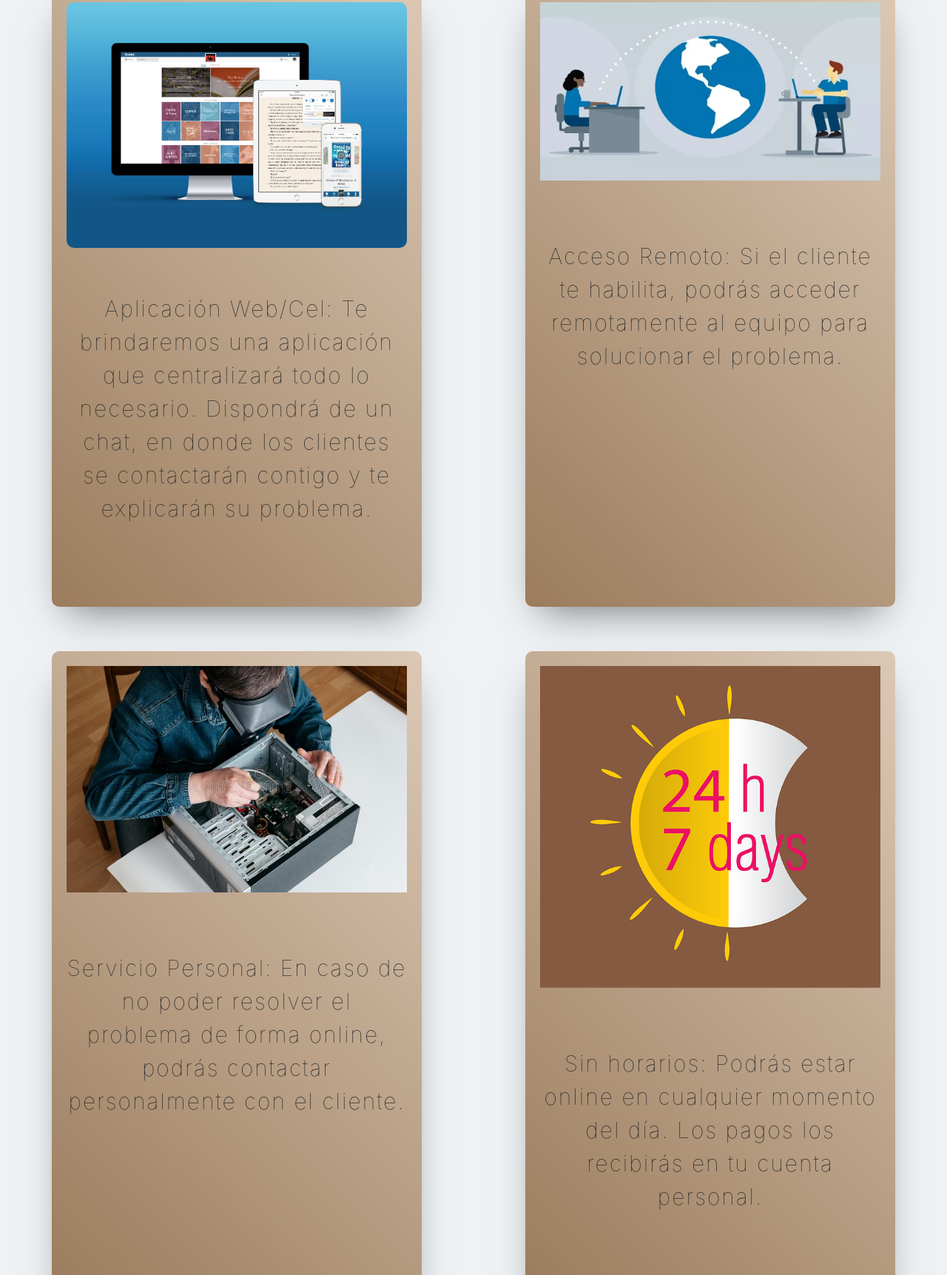
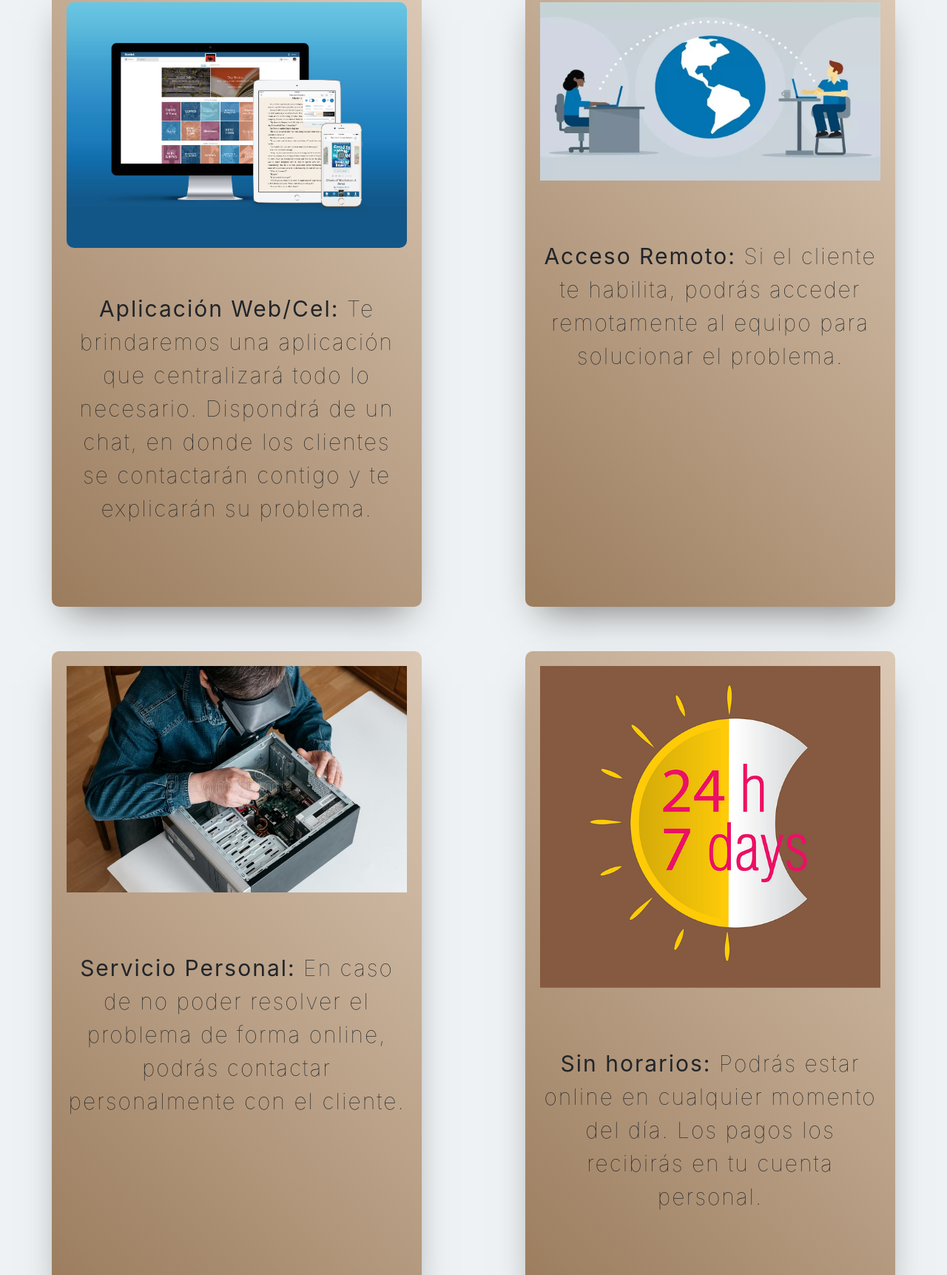
Before and after one commit to maxicuesta-25/Proyecto-techsupport, a website: page index.html in a window 1280 px wide. Shown: the part 1582-3305 px from the top of the page at 74% size. Drawn offline with Linux system fonts and the light colour scheme.

Commit message:
Punto de partida full responsive

```diff
--- a/index.html
+++ b/index.html
@@ -68,26 +68,26 @@
                 <div class="como_hacemos_aplicacion">
                     <img src="./imagenes/webcel.jpg" alt="webcel">
                        <p>
-                        Aplicación Web/Cel: Te brindaremos una aplicación que centralizará todo lo necesario. Dispondrá de
+                        <b>Aplicación Web/Cel:</b> Te brindaremos una aplicación que centralizará todo lo necesario. Dispondrá de
                         un chat, en donde los clientes se contactarán contigo y te explicarán su problema.
                        </p>
                 </div>
                 <div class="como_hacemos_explicacion">
                     <img src="./imagenes/accesoremoto.jpg" alt="acceso Remoto">
                         <p>
-                            Acceso Remoto: Si el cliente te habilita, podrás acceder remotamente al equipo para solucionar el problema.
+                            <b>Acceso Remoto:</b> Si el cliente te habilita, podrás acceder remotamente al equipo para solucionar el problema.
                         </p>
                 </div>
                 <div class="como_hacemos_servicio">
                     <img src="./imagenes/serviciopersonal.jpg" alt="Servicio Personal">
                     <p>
-                        Servicio Personal: En caso de no poder resolver el problema de forma online, podrás contactar personalmente con el cliente.
+                        <b>Servicio Personal:</b> En caso de no poder resolver el problema de forma online, podrás contactar personalmente con el cliente.
                     </p>
                 </div>
                 <div class="como_hacemos_sin_horarios">
                     <img src="./imagenes/serviciototal.jpg" alt="Servicio total">
                     <p>
-                        Sin horarios: Podrás estar online en cualquier momento del día. Los pagos los recibirás en tu cuenta personal.
+                        <b>Sin horarios:</b> Podrás estar online en cualquier momento del día. Los pagos los recibirás en tu cuenta personal.
                     </p>
                 </div>
             </article>
```
Also changed, not shown: package.json (added, +22 -0 lines), 2 other files.
